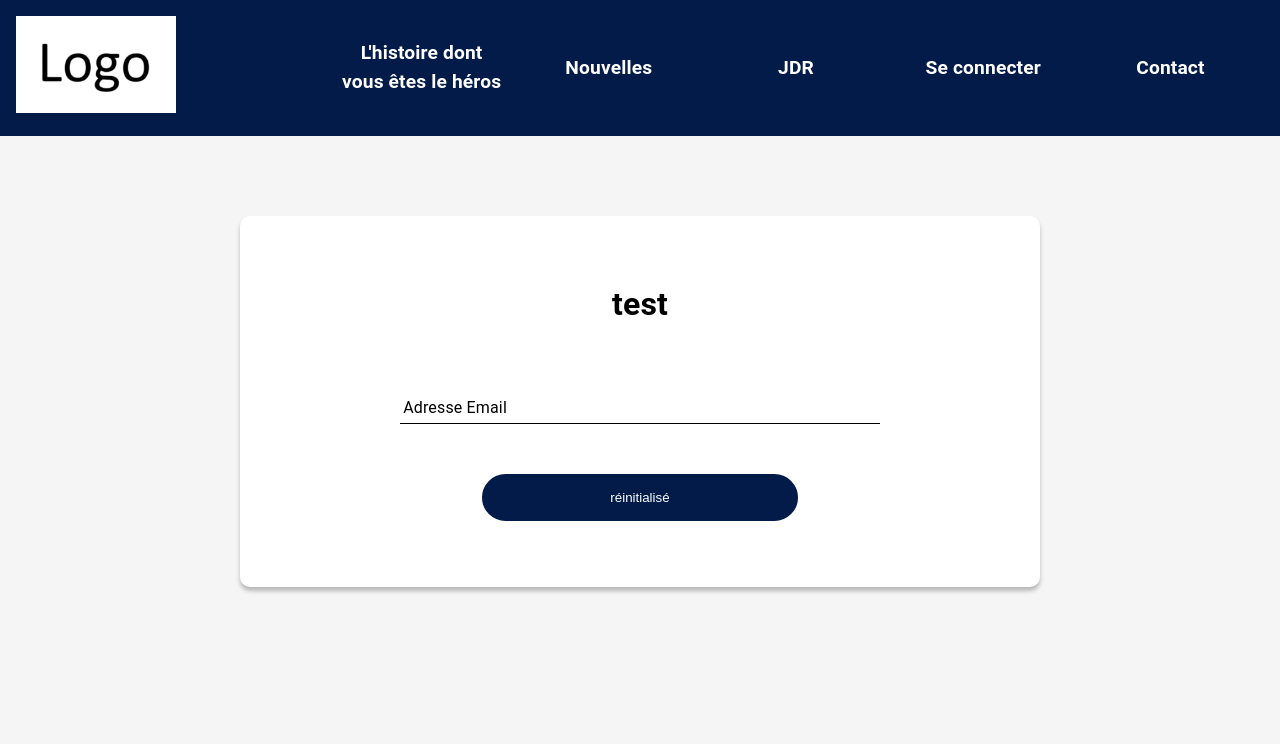
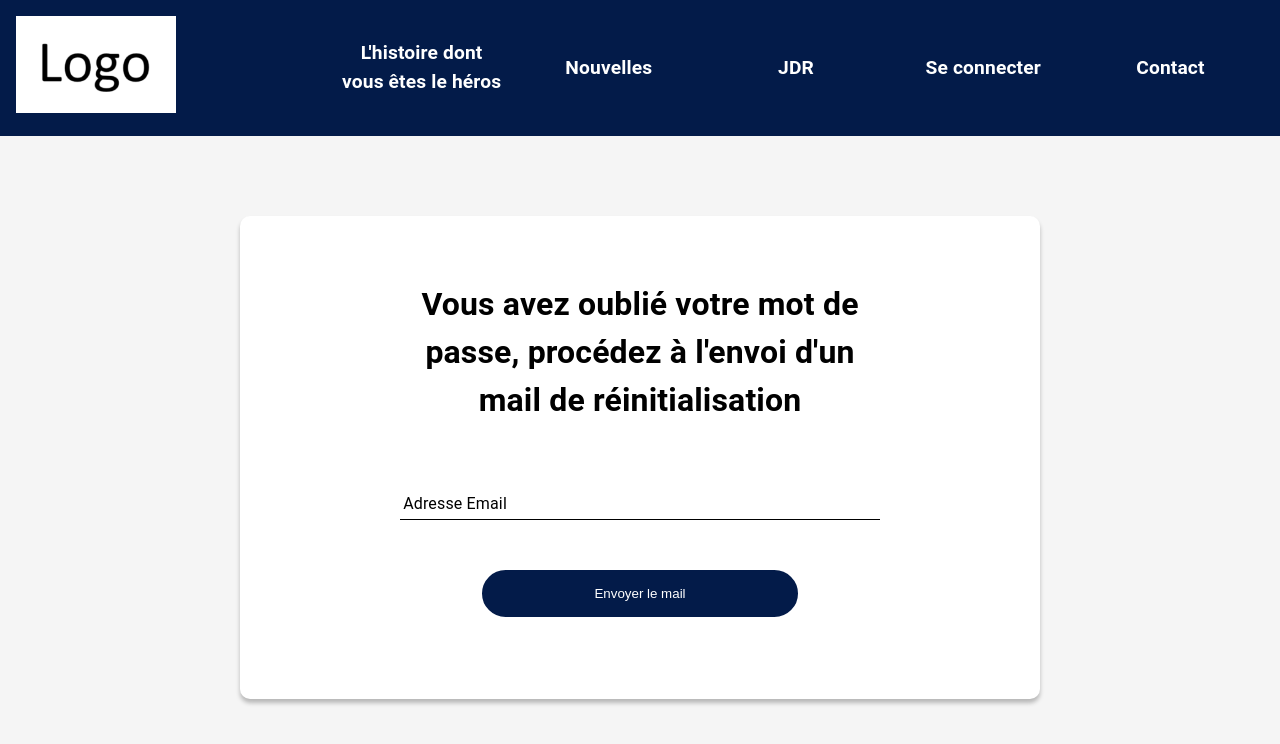
Before and after one commit to Florian59c/Blog-JDR-front, a Next.js app: page /forgotPassword in a window 1280 px wide. Shown: the top 744 px of the page. Built offline with nearby package versions, Linux system fonts and the light colour scheme.

Commit message:
feat: styles for forgot password page

```diff
--- a/pages/forgotPassword.tsx
+++ b/pages/forgotPassword.tsx
@@ -1,24 +1,50 @@
 import { TextField } from "@mui/material";
 import axios from "axios";
-import { useState } from "react";
+import { useEffect, useState } from "react";
+import IsConnectedError from "../components/isConnectedError";
 
 export default function ForgotPassword() {
     const [email, setEmail] = useState('');
+    const [isConnected, setIsConnected] = useState(false);
     const [error, setError] = useState('');
+    const [confirmMessage, setconfirmMessage] = useState('');
+
+    const checkConnection = async () => {
+        try {
+            const response = await axios.get('/api/checkIsConnected'); // Appeler l'API route
+            setIsConnected(response.data.isConnected);
+        } catch (error) {
+            console.error('Error checking connection:', error);
+            setIsConnected(false);
+        }
+    };
+
+    useEffect(() => {
+        checkConnection();
+    }, []);
 
     return (
+        <div>
+            {isConnected ? (
+                <IsConnectedError />
+            ) : (
                 <div className="blockContainer">
-            <h1>test</h1>
+                    <h1>Vous avez oublié votre mot de passe, procédez à l'envoi d'un mail de réinitialisation</h1>
                     <form
                         onSubmit={async (e) => {
                             e.preventDefault(); // Empêche le rechargement de la page
+                            setconfirmMessage('');
                             setError('');
                             try {
                                 const response = await axios.post(
                                     `${process.env.NEXT_PUBLIC_SERVER_URL}mailer/forgotPassword`,
                                     { email }
                                 );
+                                if (response.data === "ok") {
+                                    setconfirmMessage("Un mail vous a été envoyé. S'il n'apparaît pas, vérifiez vos spams");
+                                } else {
                                     setError(response.data);
+                                }
                             } catch (error) {
                                 console.error(error);
                                 setError('Une erreur inconnue s\'est produite');
@@ -36,9 +62,12 @@ export default function ForgotPassword() {
                         </div>
                         {error && <p className="error-message">{error}</p>}
                         <div className="buttonContainer">
-                    <button type="submit" className="button-style button-color-validate">réinitialisé</button>
+                            <button type="submit" className="button-style button-color-validate">Envoyer le mail</button>
                         </div>
                     </form>
+                    <p className="confirmMessage">{confirmMessage}</p>
+                </div>
+            )}
         </div>
     );
 }
```
Lines whose indentation alone changed are shown as unchanged.
